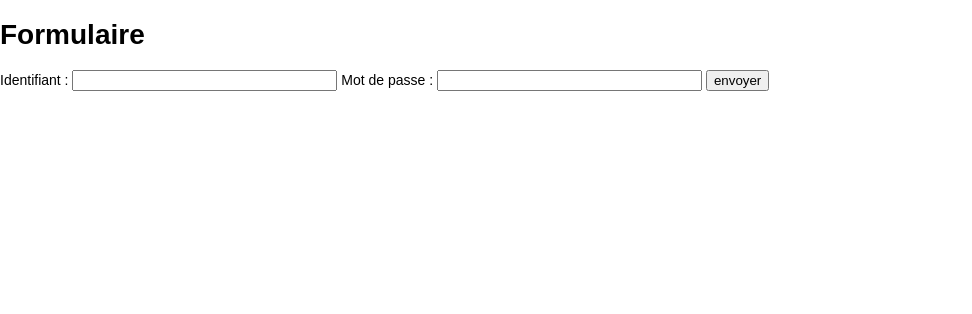
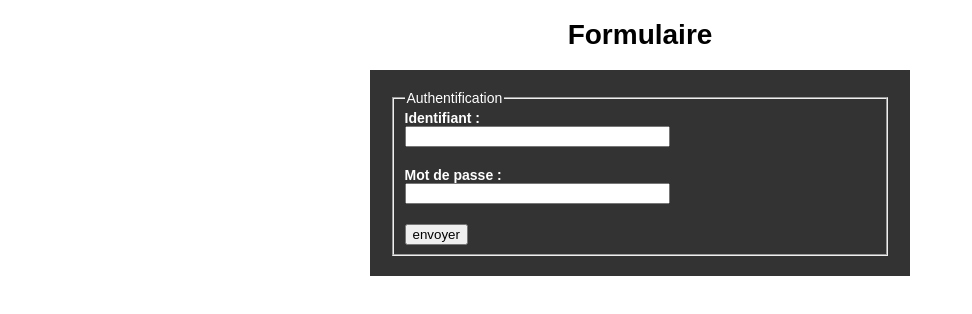
Before and after one commit to MadjidDjebrouni/formulaire-2, a plain HTML site: page index.html in a window 1280 px wide. Shown: the whole page, without its empty margins (0-972 px from the left). Drawn offline with Linux system fonts and the light colour scheme.

Commit message:
index.html

```diff
--- a/index.html
+++ b/index.html
@@ -9,14 +9,41 @@
 	padding: 0;
 	font: 14px Arial, Helvetica, Sans-serif;
 	}
+	h1{
+	text-align: center;
+	}
+	form{
+	background-color: #333;
+	color: #fff;
+	width: 500px;
+	margin: 0 auto;
+	padding: 20px;
+	}
+	label{
+	display: block;
+	font-weight:800;
+	}
+	label+input+label, input:last-child{
+	margin-top: 20px;
+	}
+	input:last-child{
+	display: block;
+	}
 	</style>
 </head>
 <body>
 	<h1>Formulaire</h1>
-	<form action="" method="">
-		<label for="log">Identifiant : </label><input type="text" size="30" id="id" />
-		<label for="pass">Mot de passe : </label><input type="password" size="30" id="pass" />
-		<input type="submit" value="envoyer" />
+	<form action="reception.php" method="post" enctype="multipart-form-data">
+		<fieldset>
+			<legend>Authentification</legend>
+			<label for="log">Identifiant : </label>
+			<input type="text" size="30" id="log" />
+
+			<label for="pass">Mot de passe : </label>
+			<input type="password" size="30" id="pass" />
+
+			<input type="submit" value="envoyer" />
+		</fieldset>
 	</form>
 </body>
 </html>
```
Also changed, not shown: test.html (added).
